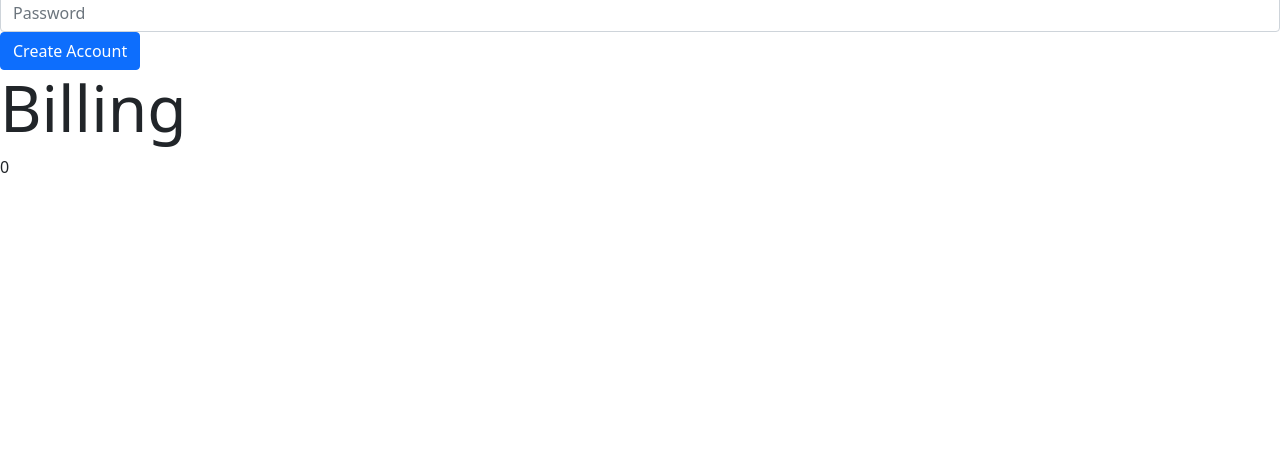
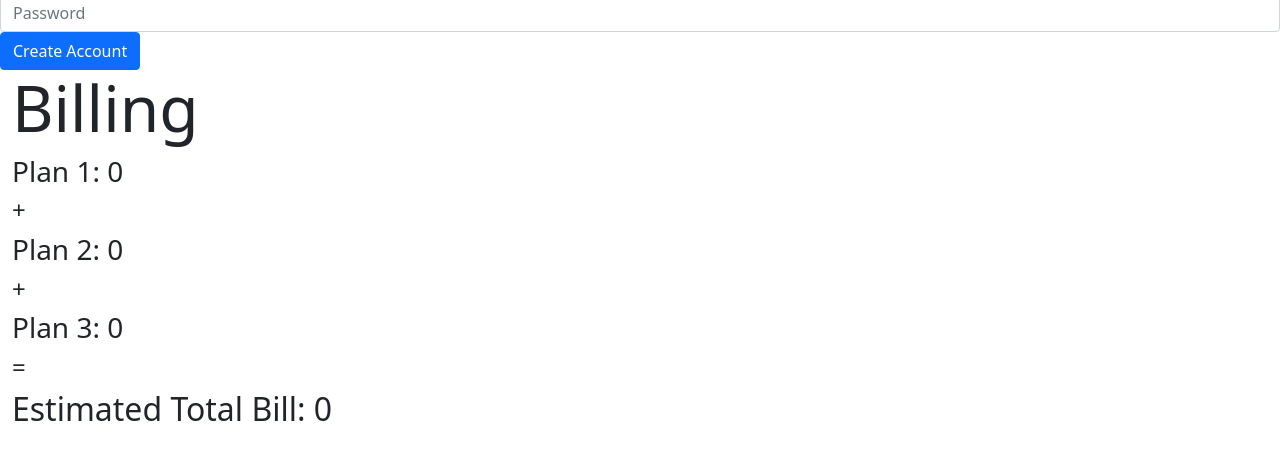
Before and after one commit to CoryFree42/TelecomCustomerPortal, an Angular app in the folder telecom-portal-angular/: page / in a window 1280 px wide. Shown: the part 311-770 px from the top of the page. Built offline with nearby package versions, Linux system fonts and the light colour scheme; no server answers.

Commit message:
Basic bill page functionality, will need to modify how user gets chosen later and add stylizations to make it look nice

```diff
--- a/telecom-portal-angular/src/app/bill/bill.component.html
+++ b/telecom-portal-angular/src/app/bill/bill.component.html
@@ -1,4 +1,11 @@
-<div class="jumbotron">
+<div class="jumbotron container-fluid">
     <h1 class="display-3">Billing</h1>
-    {{ bill }}
+    <h3>Plan 1: {{ plan1 }}</h3>
+    <h4>+</h4>
+    <h3>Plan 2: {{ plan2 }}</h3>
+    <h4>+</h4>
+    <h3>Plan 3: {{ plan3 }}</h3>
+    <h4>=</h4>
+    <h2>Estimated Total Bill: {{ bill }}</h2>
+
 </div>
--- a/telecom-portal-angular/src/app/bill/bill.component.ts
+++ b/telecom-portal-angular/src/app/bill/bill.component.ts
@@ -11,6 +11,9 @@ import User from '../models/User';
 export class BillComponent implements OnInit {
 
   bill:number;
+  plan1:number;
+  plan2:number;
+  plan3:number;
   user:User;
   billService:BillService;
   userService:UserService;
@@ -19,6 +22,9 @@ export class BillComponent implements OnInit {
     this.billService = bservice;
     this.userService = uservice;
     this.bill = 0;
+    this.plan1 = 0;
+    this.plan2 = 0;
+    this.plan3 = 0;
     this.user = {userID:0, firstName:"daw", lastName:"wadadw", email:"Chung@gmail.com", password:"adwda"};
 
   }
@@ -26,10 +32,23 @@ export class BillComponent implements OnInit {
   ngOnInit(): void {
     this.userService.getAllUsers().subscribe(result => {
       this.user = result[0];
+      console.log(this.user);
+
+      this.billService.getBill(this.user).subscribe(result => {
+        this.bill = result;
+        console.log(result);
+      })
+      this.billService.getABill(this.user, 1).subscribe(result => {
+        this.plan1 = result;
+      })
+      this.billService.getABill(this.user, 2).subscribe(result => {
+        this.plan2 = result;
+      })
+      this.billService.getABill(this.user, 3).subscribe(result => {
+        this.plan3 = result;
+      })
    })
-   this.billService.getBill(this.user).subscribe(result => {
-     this.bill = result;
-   })
+
   }
 
 }
```
